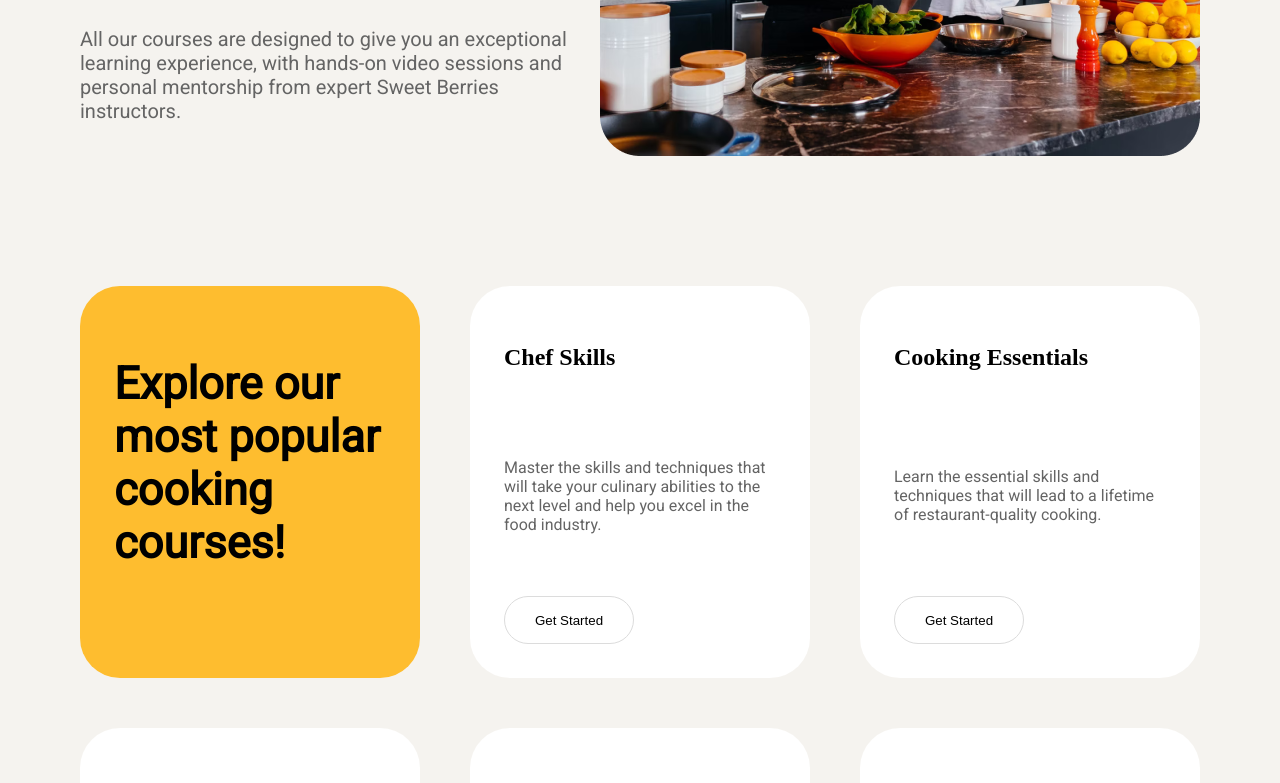
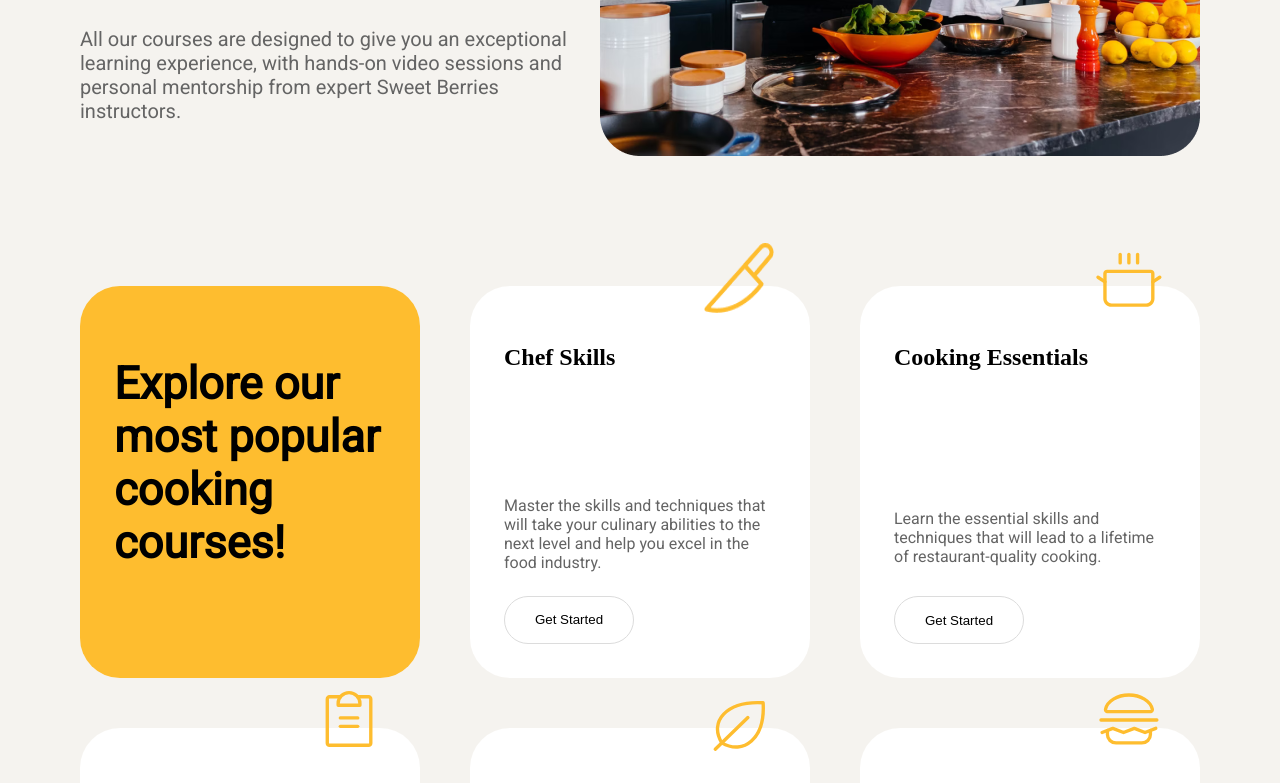
Before and after one commit to Mevluteb/Sweet-Berries-Cooking-School, a plain HTML site: page index.html in a window 1280 px wide. Shown: the part 414-1197 px from the top of the page. Drawn offline with Linux system fonts and the light colour scheme.

Commit message:
Destop is done

```diff
--- a/index.html
+++ b/index.html
@@ -34,31 +34,31 @@
         </div>
         <div class="cardCourses">
             <h3>Chef Skills</h3>
-            <img src="" alt="courseIcons">
+            <img src="./Vector.png" alt="courseIcons">
             <p>Master the skills and techniques that will take your culinary abilities to the next level and help you excel in the food industry.</p>
             <button class="button-1">Get Started</button>
         </div>
         <div class="cardCourses">
             <h3>Cooking Essentials</h3>
-            <img src="" alt="courseIcons">
+            <img src="./cooking-pot.svg" alt="courseIcons">
             <p>Learn the essential skills and techniques that will lead to a lifetime of restaurant-quality cooking.</p>
             <button class="button-1">Get Started</button>
         </div>
         <div class="cardCourses">
             <h3>Nutrition in Cooking</h3>
-            <img src="" alt="courseIcons">
+            <img src="./clipboard-text.svg" alt="courseIcons">
             <p>Master cookery and nutrition skills for health and wellbeing with this 20-week Accredited Online Nutrition Course.</p>
             <button class="button-1">Get Started</button>
         </div>
         <div class="cardCourses">
             <h3>Plant-Based Cooking</h3>
-            <img src="" alt="courseIcons">
+            <img src="./leaf.svg" alt="courseIcons">
             <p>Learn the skills and techniques that will lead to a lifetime of plant-based and planet-friendly meals.</p>
             <button class="button-1">Get Started</button>
         </div>
         <div class="cardCourses">
             <h3>Teen’s Kitchen</h3>
-            <img src="" alt="courseIcons">
+            <img src="./hamburger.svg" alt="courseIcons">
             <p>Teen’s Kitchen is a 6-week immersive and interactive online cookery course and certificate exclusively for young adults aged 13-18.</p>
             <button class="button-1">Get Started</button>
         </div>
--- a/style.css
+++ b/style.css
@@ -104,10 +104,11 @@ nav a{
 }
 
 .cardCourses img{
-    position: absolute;
-    height: 80px;
-    left: 800px;
-    top: 0px;
+    width: 70px;
+    height: 70px;
+    position: relative;
+    left: 200px;
+    top: -160px;
 }
 
 .button-1{
```
